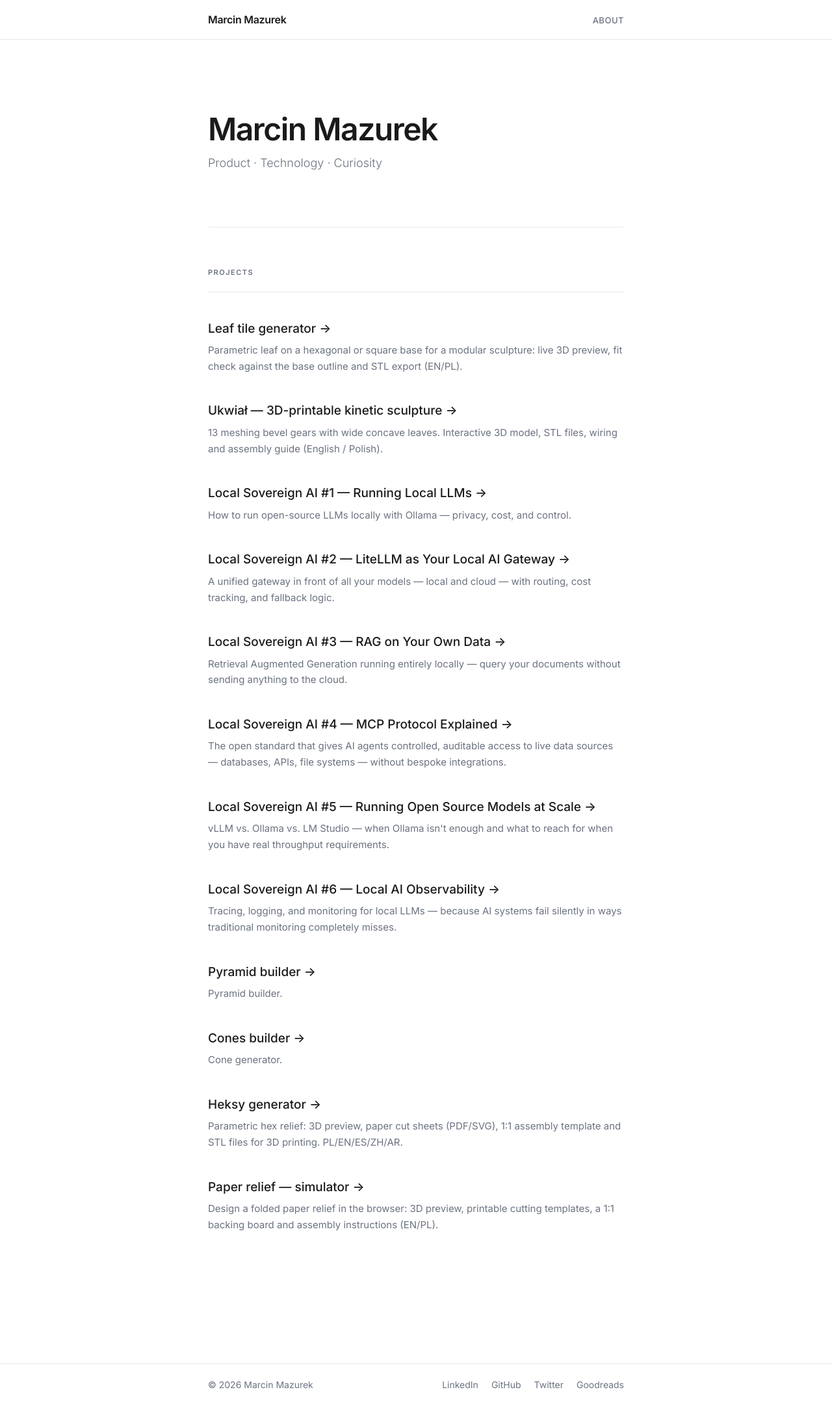
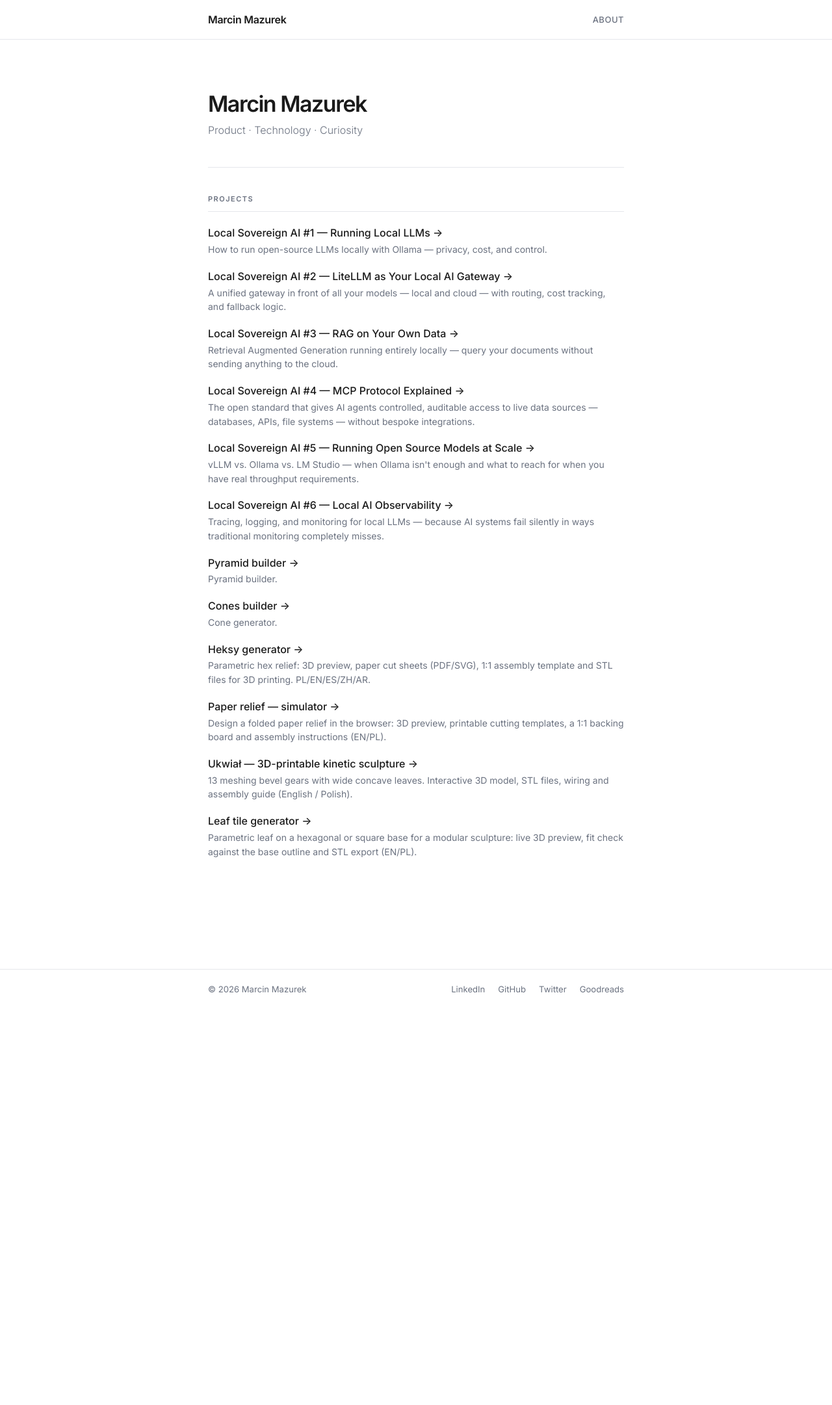
Before and after one commit to mazek/mazek.github.io, a Jekyll site: the page built from index.html, in a window 1280 px wide. Shown: the whole page at 65% size. Built offline with Jekyll 4.4.1, drawn with Linux system fonts in a browser that asks for light colours; after the commit the page ends 1553 px from its top, so only the background shows below that.

Commit message:
Keep articles first: move Ukwiał and Leaf generator to bottom; tighten homepage typography
Co-Authored-By: Claude Opus 5.5 <noreply@anthropic.com>
Claude-Session: https://claude.ai/code/session_0174G8N9DYVkUeGjiubX6eaf

```diff
--- a/_sass/_layout.scss
+++ b/_sass/_layout.scss
@@ -160,7 +160,7 @@
 }
 
 .page-heading {
-    font-size: 32px;
+    font-size: 26px;
     font-weight: 600;
     letter-spacing: -0.5px;
     margin-bottom: $spacing-unit;
@@ -172,13 +172,13 @@
  * Hero section
  */
 .hero {
-    padding: 72px 0 56px;
+    padding: 40px 0 28px;
     border-bottom: 1px solid $grey-color-light;
-    margin-bottom: $spacing-unit * 1.5;
+    margin-bottom: $spacing-unit;
 }
 
 .hero-name {
-    font-size: 48px;
+    font-size: 34px;
     font-weight: 600;
     letter-spacing: -1.5px;
     line-height: 1.1;
@@ -186,14 +186,14 @@
     color: $text-color;
 
     @include media-query($on-palm) {
-        font-size: 36px;
+        font-size: 28px;
     }
 }
 
 .hero-tagline {
-    font-size: 18px;
+    font-size: 16px;
     color: $grey-color;
-    margin-bottom: 28px;
+    margin-bottom: 16px;
     font-weight: 300;
 }
 
@@ -224,7 +224,7 @@
  * Sections
  */
 .section {
-    margin-bottom: $spacing-unit * 2;
+    margin-bottom: $spacing-unit * 1.25;
 }
 
 .section-heading {
@@ -233,8 +233,8 @@
     letter-spacing: 1.5px;
     text-transform: uppercase;
     color: $grey-color;
-    margin-bottom: $spacing-unit;
-    padding-bottom: $spacing-unit-half;
+    margin-bottom: $spacing-unit-half;
+    padding-bottom: 10px;
     border-bottom: 1px solid $grey-color-light;
 }
 
@@ -248,7 +248,7 @@
     list-style: none;
 
     > li {
-        margin-bottom: $spacing-unit;
+        margin-bottom: 18px;
     }
 }
 
@@ -260,11 +260,11 @@
 }
 
 .post-link {
-    font-size: 19px;
+    font-size: 16px;
     font-weight: 500;
     color: $text-color;
     display: block;
-    margin-bottom: 6px;
+    margin-bottom: 2px;
     line-height: 1.3;
 
     &:visited {
@@ -278,7 +278,7 @@
 }
 
 .post-excerpt {
-    font-size: 15px;
+    font-size: 14px;
     color: $grey-color;
     line-height: 1.55;
     margin-bottom: 0;
@@ -300,15 +300,15 @@
 }
 
 .project-item {
-    margin-bottom: $spacing-unit;
+    margin-bottom: 18px;
 }
 
 .project-link {
-    font-size: 19px;
+    font-size: 16px;
     font-weight: 500;
     color: $text-color;
     display: block;
-    margin-bottom: 6px;
+    margin-bottom: 2px;
 
     &:visited {
         color: $text-color;
@@ -321,7 +321,7 @@
 }
 
 .project-desc {
-    font-size: 15px;
+    font-size: 14px;
     color: $grey-color;
     margin-bottom: 0;
 }
--- a/css/main.scss
+++ b/css/main.scss
@@ -5,9 +5,9 @@
 
 // Typography
 $base-font-family: "Inter", -apple-system, BlinkMacSystemFont, "Segoe UI", Helvetica, Arial, sans-serif;
-$base-font-size:   16px;
+$base-font-size:   15px;
 $small-font-size:  $base-font-size * 0.875;
-$base-line-height: 1.65;
+$base-line-height: 1.55;
 
 $spacing-unit:      40px;
 $spacing-unit-half: 20px;
```
Also changed, not shown: _data/projects.yml (+8 -8 lines).
